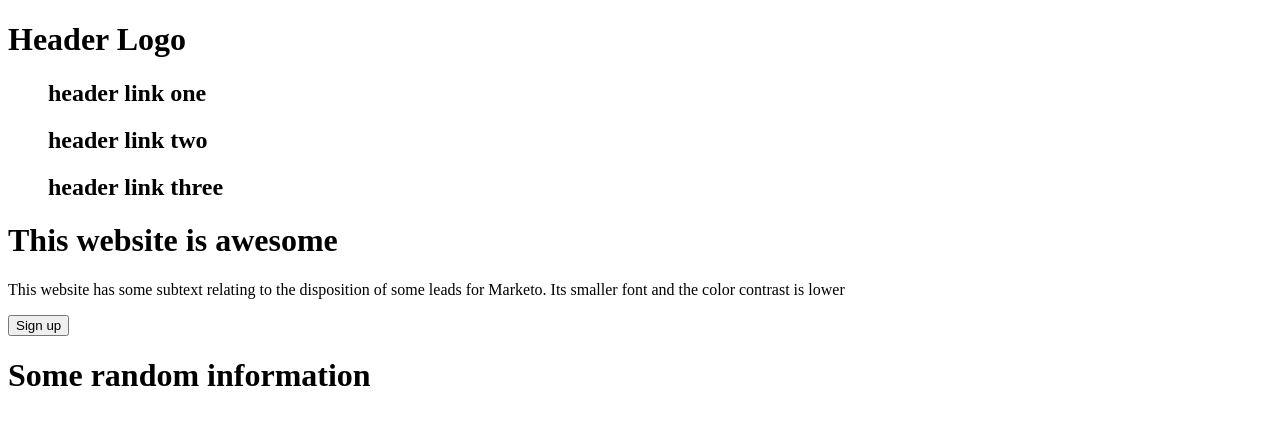
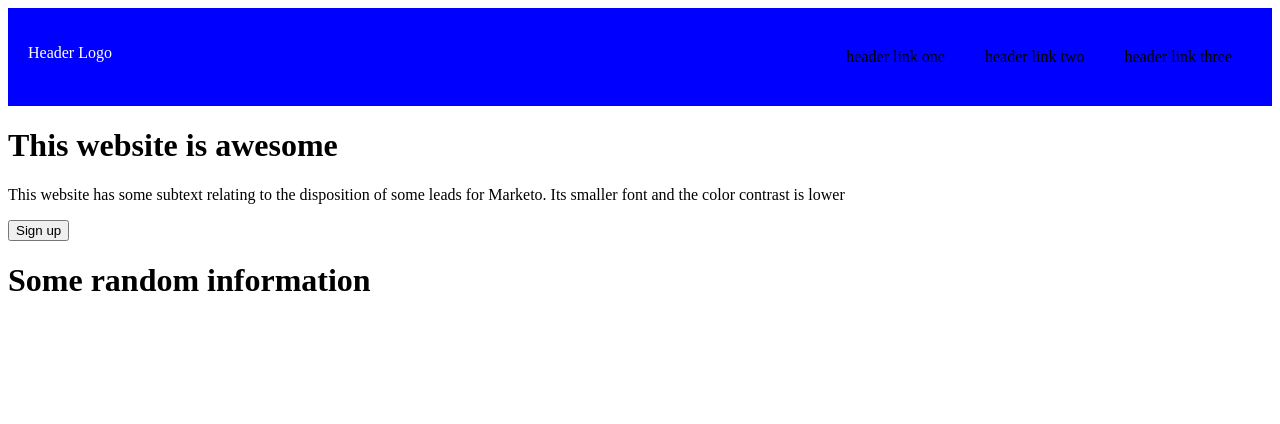
Before and after one commit to TrunksMaxamillan/Sample-Website, a plain HTML site: page index.html in a window 1280 px wide. Drawn offline with Linux system fonts and the light colour scheme.

Commit message:
Please enter the commit message for your changes. Lines starting  with '#' will be ignored, and an empty message aborts the commit.
 On branch main
 Your branch is up to date with 'origin/main'.

 Changes to be committed:
	modified:   index.html
	modified:   style.css

```diff
--- a/index.html
+++ b/index.html
@@ -1,21 +1,21 @@
 <!DOCTYPE html>
-<html lang=""en">
+<html lang="en">
 <head>
     <title> Sample Website Too</title>
-    <link rel=""stylesheet" href="style.css">
+    <link rel="stylesheet" href="style.css">
 </head>
 <body>
-    <div class="header">
-    <h1>Header Logo</h1> </div>
-
-    <div class="left">
-    <div class="right">
-    <ul>
-    <h2>header link one</h2>
-    <h2>header link two</h2>
-    <h2>header link three</h2>
-    </ul>
-    <h1>This website is awesome</h1>
+   <div class="flex-container">
+    <div class="flex-container-left">
+        <p>Header Logo</p>
+    </div>
+    <div class="flex-container-right">
+    <p class="object">header link one</p>
+    <p class="object">header link two</p>
+    <p class="object">header link three</p>
+  </div>
+</div>
+   <h1>This website is awesome</h1>
     <p class="subtext">This website has some subtext relating to the disposition of some leads for Marketo. Its smaller font and the color contrast is lower</p>
 <button>Sign up</button>
 <h1>Some random information</h1>
--- a/style.css
+++ b/style.css
@@ -1,7 +1,31 @@
 /* style.css */
 
-.header {
+.flex-container {
     display: flex;
+    flex-direction: row;
+    background-color: blue;
+    justify-content: space-between;
+    padding: 20px;
 }
 
-.header div
+.flex-container-left {
+    display: flex;
+    color: white;
+    background-color: blue;
+    flex-direction: row;
+    justify-content: left;
+}
+
+.flex-container-right {
+    display: flex;
+    color: "white";
+    justify-content: space-between;
+    flex-direction: row;
+    justify-content: right;
+}
+
+.object {
+    margin: 10px;
+    padding: 10px;
+    text-align: right;
+}
```
